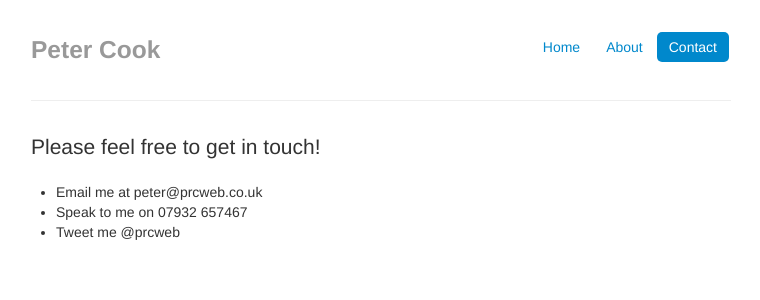
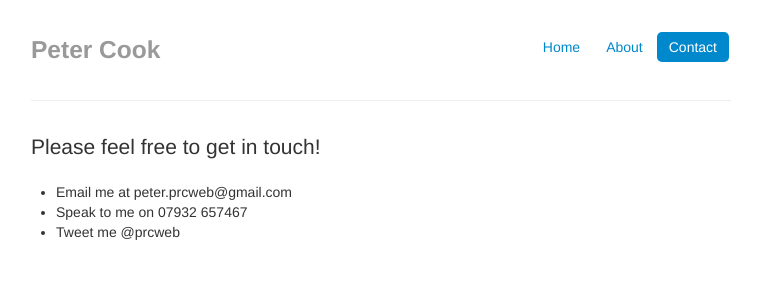
Before and after one commit to peterrcook/prcweb.github.com-deprecated, a Jekyll site: the page built from _posts/2013-01-05-contact.md, in a window 1280 px wide. Shown: the top 300 px of the page, without its empty margins (259-1019 px from the left). Built offline with Jekyll 4.4.1, drawn with Linux system fonts in a browser that asks for light colours; Markdown is read by kramdown in place of the engine named in the settings.

Commit message:
Change contact details + add CNAME file

```diff
--- /dev/null
+++ b/CNAME
@@ -0,0 +1 @@
+prcweb.co.uk
--- a/_posts/2013-01-05-contact.md
+++ b/_posts/2013-01-05-contact.md
@@ -5,7 +5,7 @@ title: Contact
 <div class="jumbotron">
 <p class="lead">Please feel free to get in touch!</p>
 <ul>
-	<li>Email me at peter@prcweb.co.uk</li>
+	<li>Email me at peter.prcweb@gmail.com</li>
 	<li>Speak to me on 07932 657467</li>
 	<li>Tweet me @prcweb</li>
 </ul>
```
